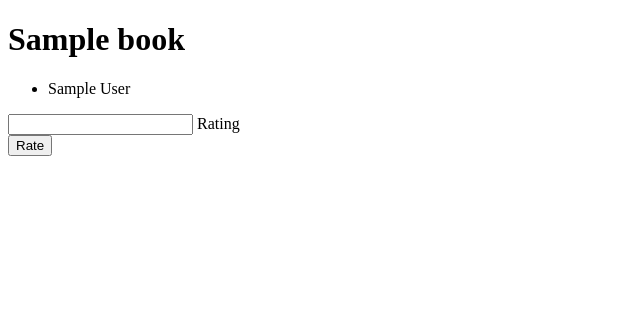
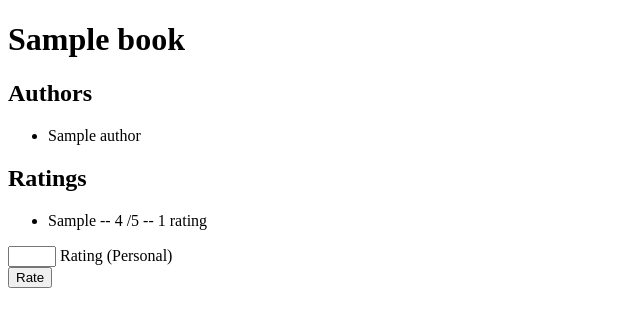
Before and after one commit to raul23/EbookManager, a Django app: template ebook_manager/webapp/ebooks/templates/ebooks/book_detail.html in a window 1280 px wide. Shown: the top 327 px of the page, without its empty margins (0-640 px from the left). Run offline with Django 3.2, Linux system fonts and the light colour scheme; the template is opened without the code that fills it: most values are stand-ins (such as "Sample title", 1, 10 or a date in 2020).

Commit message:
- Display all ratings (Personal, Amazon, Goodreads) and fix precision of float numbers - Print correctly author name

```diff
--- a/ebook_manager/webapp/ebooks/models.py
+++ b/ebook_manager/webapp/ebooks/models.py
@@ -224,7 +224,7 @@ class Rating(models.Model):
                               choices=SourceOfRating.choices)
     # TODO: FloatField instead of DecimalField?,
     # see https://docs.djangoproject.com/en/3.0/ref/models/fields/#floatfield
-    # 1 <= avg_rating <= 1
+    # 1 <= avg_rating <= 5
     avg_rating = models.FloatField(
         'Average rating',
         validators=[MinValueValidator(1),
--- a/ebook_manager/webapp/ebooks/templates/ebooks/book_detail.html
+++ b/ebook_manager/webapp/ebooks/templates/ebooks/book_detail.html
@@ -9,16 +9,25 @@
 
 {% if error_message %}<p><strong>{{ error_message }}</strong></p>{% endif %}
 
+<h2>Authors</h2>
 <ul>
 {% for author in book.author_set.all %}
-    <li>{{ author.first_name }} {{ author.last_name }}</li>
+    <li>{{ author.name }}</li>
+{% endfor %}
+</ul>
+
+<h2>Ratings</h2>
+
+<ul>
+{% for rating in book.rating_set.all %}
+<li>{{ rating.get_source_display }} -- {{ rating.avg_rating|floatformat:-1 }} /5 -- {{ rating.nb_ratings }} rating{{ rating.nb_ratings|pluralize }}</li>
 {% endfor %}
 </ul>
 
 <form action="{% url 'ebooks:rate' book.book_id %}" method="post">
     {% csrf_token %}
-    <input type="number" name="rating" id="id_rating" min="0">
-    <label for="id_rating">Rating</label><br>
+    <input type="number" name="rating" id="id_rating" min="1" max="5">
+    <label for="id_rating">Rating (Personal)</label><br>
     <input type="submit" value="Rate">
 </form>
 </body>
```
